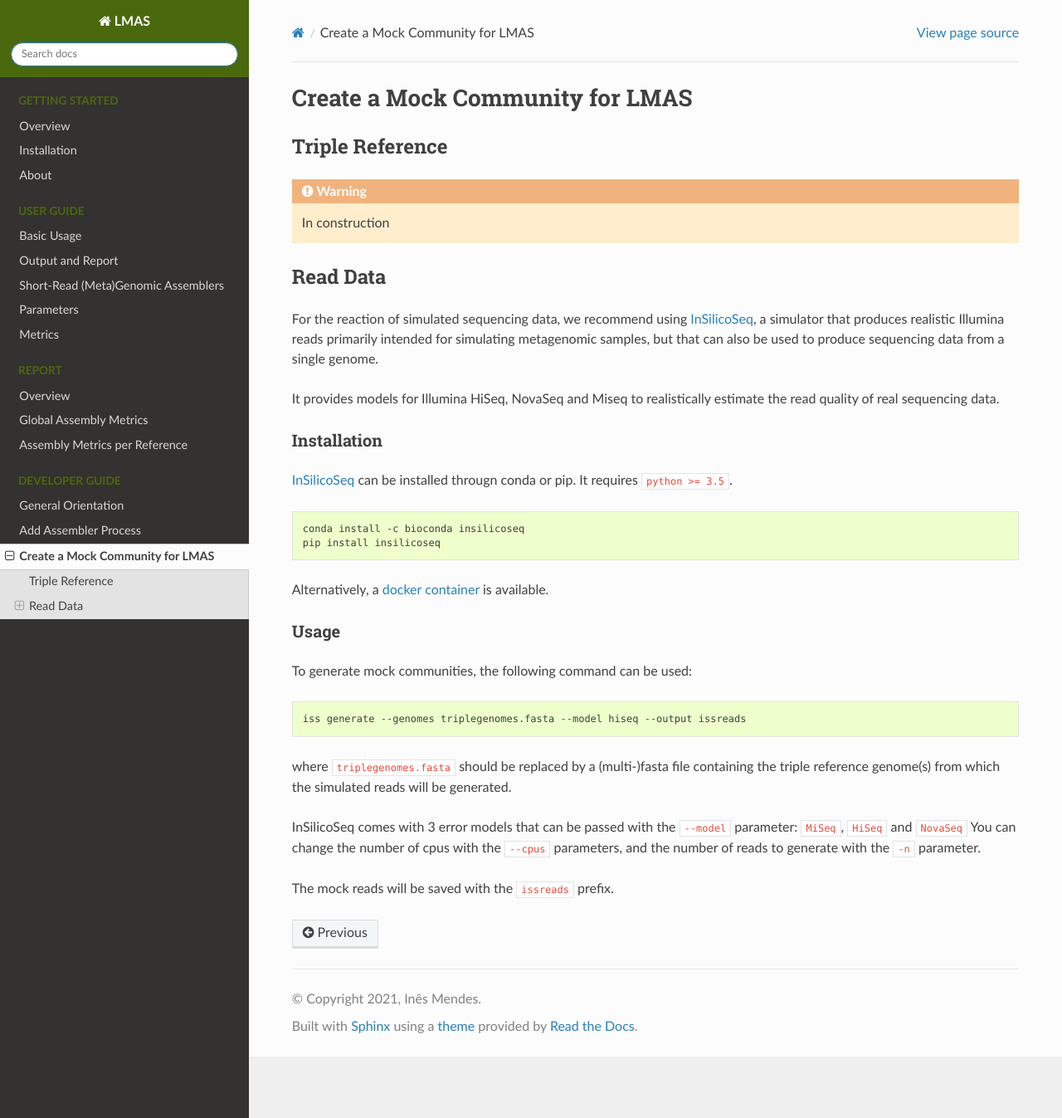
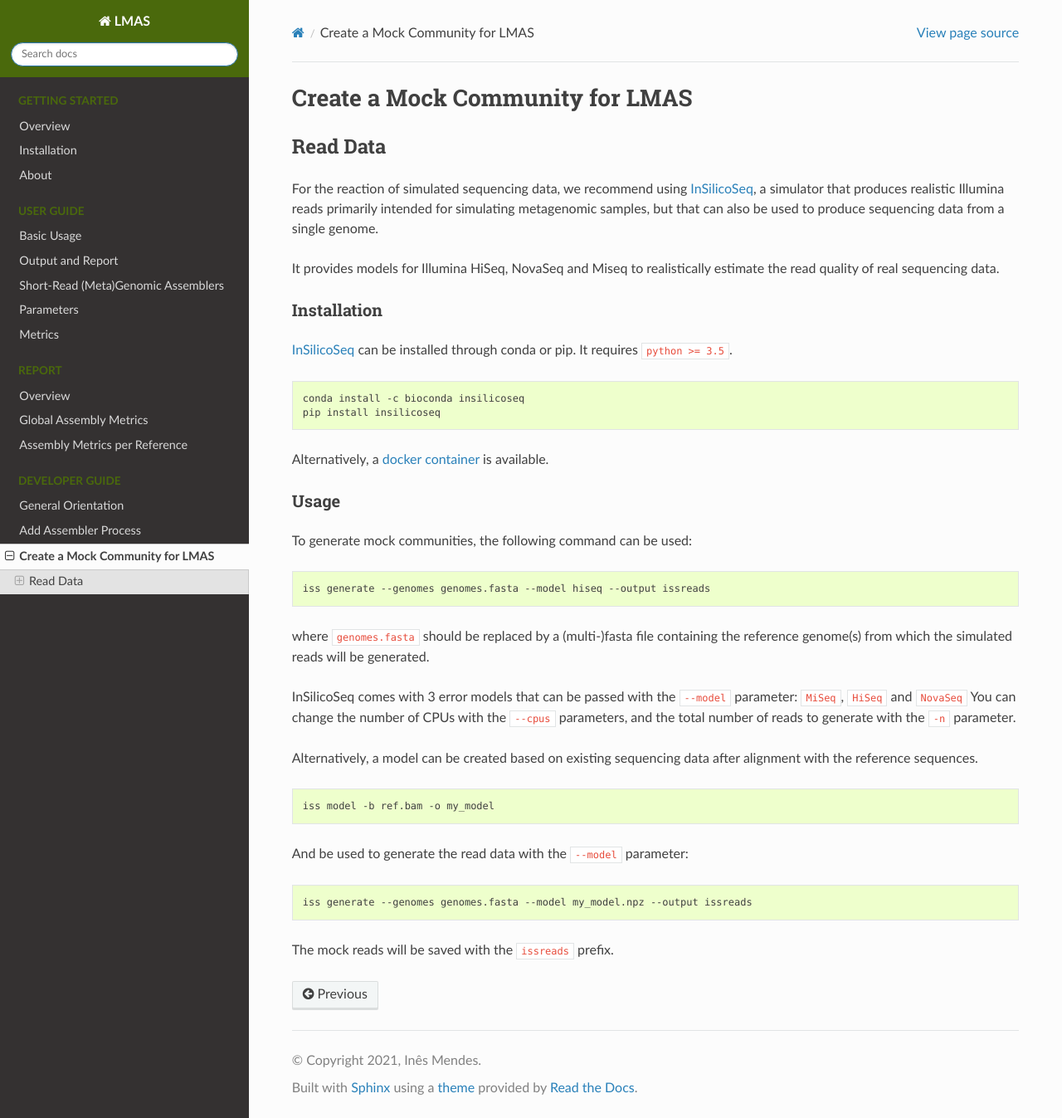
Before and after one commit to B-UMMI/LMAS, a Sphinx documentation site: the page built from docs/dev/create_mock_community.rst, in a window 1280 px wide and 1347 px high. Shown: the whole window at 83% size. Built offline with Sphinx 7.4.7 and the Read the Docs theme 2.0.0, drawn with Linux system fonts in a browser that asks for light colours.

Commit message:
remove reference to triple reference

```diff
--- a/docs/dev/create_mock_community.rst
+++ b/docs/dev/create_mock_community.rst
@@ -1,10 +1,5 @@
 Create a Mock Community for LMAS
 ==================================
-
-Triple Reference
-----------------
-
-.. warning:: In construction
 
 Read Data
 ---------
@@ -18,7 +13,7 @@ It provides models for Illumina HiSeq, NovaSeq and Miseq to realistically estima
 Installation
 :::::::::::::
 
-`InSilicoSeq <https://github.com/HadrienG/InSilicoSeq>`_ can be installed througn conda or pip. It requires ``python >= 3.5``.
+`InSilicoSeq <https://github.com/HadrienG/InSilicoSeq>`_ can be installed through conda or pip. It requires ``python >= 3.5``.
 
 .. code-block:: bash
 
@@ -34,13 +29,26 @@ To generate mock communities, the following command can be used:
 
 .. code-block:: bash
 
-    iss generate --genomes triplegenomes.fasta --model hiseq --output issreads
+    iss generate --genomes genomes.fasta --model hiseq --output issreads
 
-where ``triplegenomes.fasta`` should be replaced by a (multi-)fasta file containing the triple reference genome(s)
+where ``genomes.fasta`` should be replaced by a (multi-)fasta file containing the reference genome(s)
 from which the simulated reads will be generated.
 
 InSilicoSeq comes with 3 error models that can be passed with the ``--model`` parameter: ``MiSeq``, ``HiSeq`` and ``NovaSeq``
-You can change the number of cpus with the ``--cpus`` parameters, and the number of reads to generate with the
+You can change the number of CPUs with the ``--cpus`` parameters, and the total number of reads to generate with the
 ``-n`` parameter.
 
+Alternatively, a model can be created based on existing sequencing data after alignment with the reference sequences.
+
+.. code-block:: bash
+
+    iss model -b ref.bam -o my_model
+
+And be used to generate the read data with the  ``--model`` parameter:
+
+.. code-block:: bash
+
+    iss generate --genomes genomes.fasta --model my_model.npz --output issreads
+
+
 The mock reads will be saved with the ``issreads`` prefix.
--- a/docs/report/overview.rst
+++ b/docs/report/overview.rst
@@ -23,6 +23,7 @@ Report Overview
 
 The top portion of the report contains information on the input samples and overall performance of the assemblers in LMAS.
 This is divided into three tabs:
+
 * Overview
 * Performance
 * About us
```
